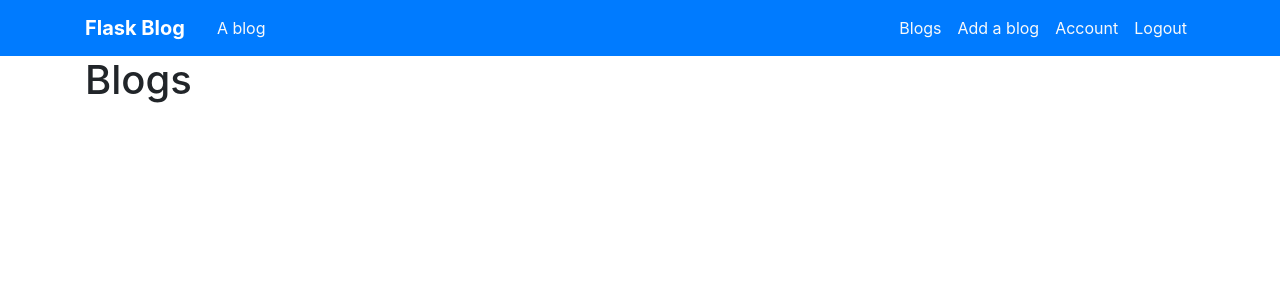
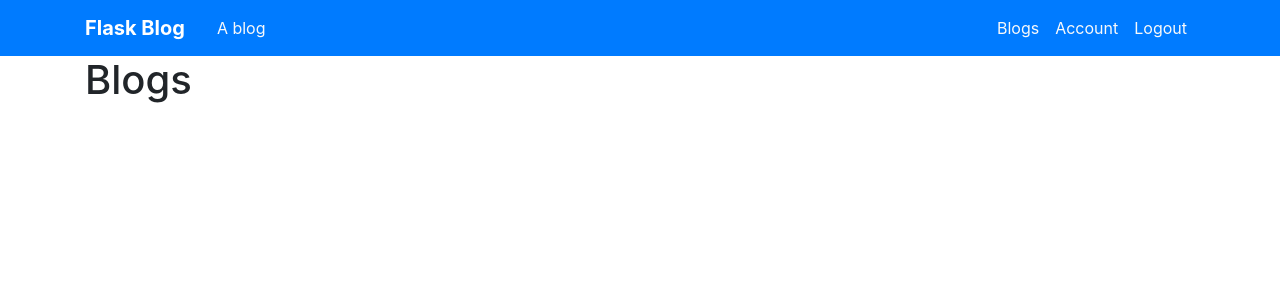
Before and after one commit to ey7/project-three, a Flask app: page /blogs in a window 1280 px wide. Shown: the top 300 px of the page. Run offline with Flask 2, Linux system fonts and the light colour scheme; the visitor is signed in with stand-in values (Sample User, id 1); data that the repository does not hold is empty; some libraries are stand-ins or nearby versions.

Commit message:
removed nav link to add_blog route

```diff
--- a/templates/blog.html
+++ b/templates/blog.html
@@ -16,5 +16,5 @@
     {{blog.content | safe }}
   </div>
   <a href="{{(url_for('edit_blog', blog_id=blog._id))}}" class="btn btn-primary">Edit</a>
-  <a href="/{{(url_for('delete', blog_id=blog._id))}}" class="btn btn-primary">Delete</a>
+  <a href="/{{(url_for('delete', blog_id=blog._id))}}" class="btn btn-danger">Delete</a>
 {% endblock %}
--- a/templates/includes/_nav.html
+++ b/templates/includes/_nav.html
@@ -10,9 +10,6 @@
                         {% if session.logged_in %}
                         <li class="nav-item">
                             <a href="{{ url_for('blogs') }}" class="nav-link text-light">Blogs</a>
-                        </li>
-                        <li class="nav-item">
-                            <a href="{{ url_for('add_blog') }}" class="nav-link text-light">Add a blog</a>
                         </li>
                         <li class="nav-item">
                             <a href="{{url_for('account', account_name=session.username)}}" class="nav-link text-light">Account</a>
```
